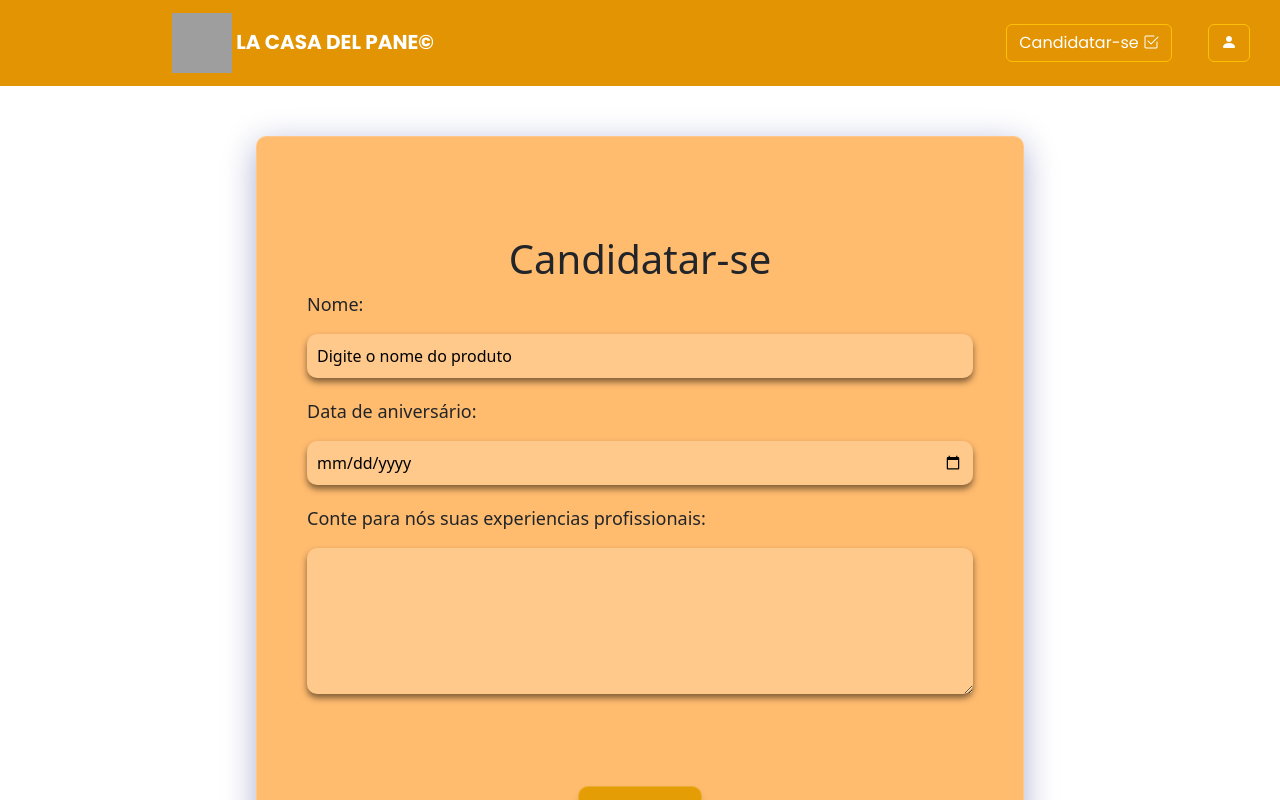
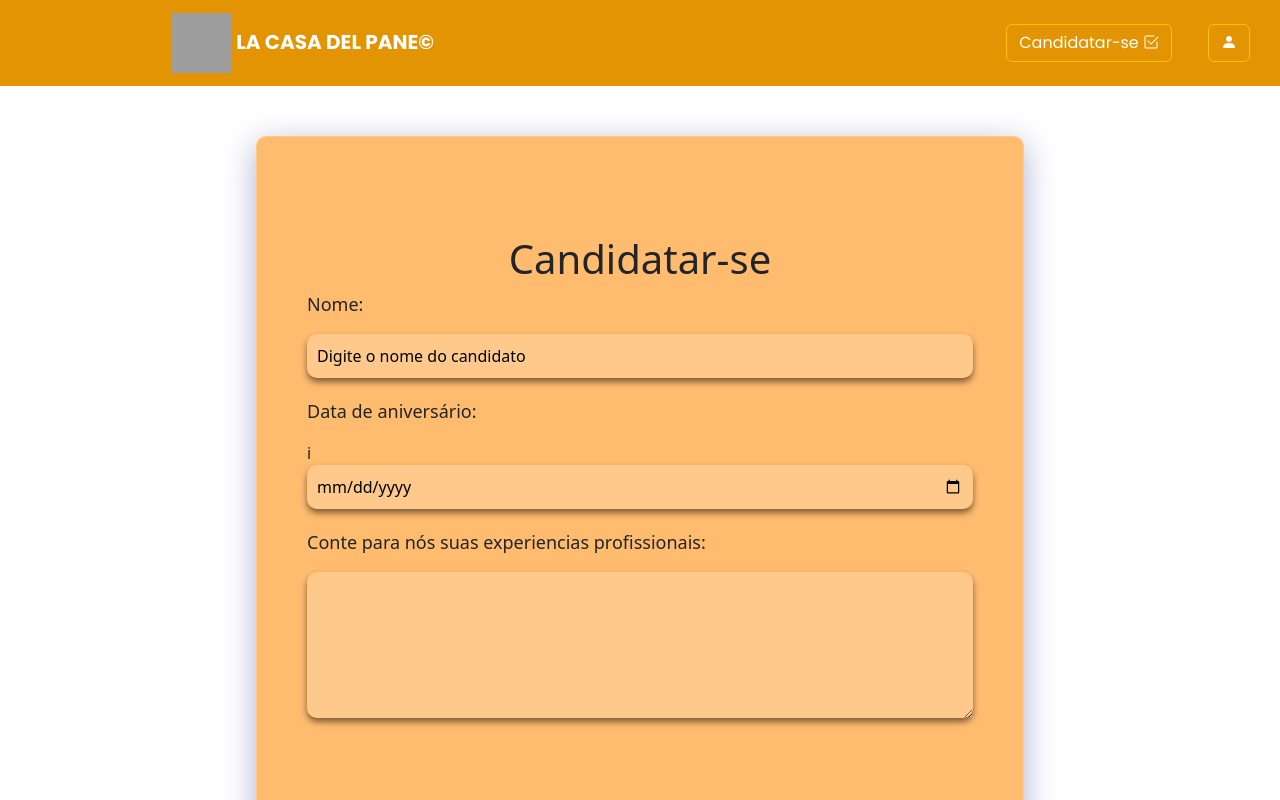
Before and after one commit to Lciarallo/Blog, an Angular app: page /candidatar in a window 1280 px wide. Shown: the top 800 px of the page. Built offline with nearby package versions, Linux system fonts and the light colour scheme; grey boxes are pictures that could not be loaded.

Commit message:
Atualização tela cadastro

```diff
--- a/src/app/candidatar/candidatar.component.html
+++ b/src/app/candidatar/candidatar.component.html
@@ -3,12 +3,12 @@
     <h1 class="pt-5">Candidatar-se</h1>
 
     <p>Nome:</p>
-    <input type="text" [(ngModel)]="nome" name="nome" class="form-control" id="inputnome" placeholder="Digite o nome do produto">
+    <input type="text" [(ngModel)]="nome" name="nome" class="form-control" id="inputnome" placeholder="Digite o nome do candidato">
   </div>
 
   <div class="form-group">
-    <p>Data de aniversário:</p>
-    <input type="date" [(ngModel)]="dataNascimento" name="dataNascimento" class="form-control" id="inputdata" placeholder="Digite seu nome">
+    <p>Data de aniversário:</p>i
+    <input type="date" [(ngModel)]="dataNascimento" name="dataNascimento" class="form-control" id="inputdata">
   </div>
 
   <div class="form-group">
```
